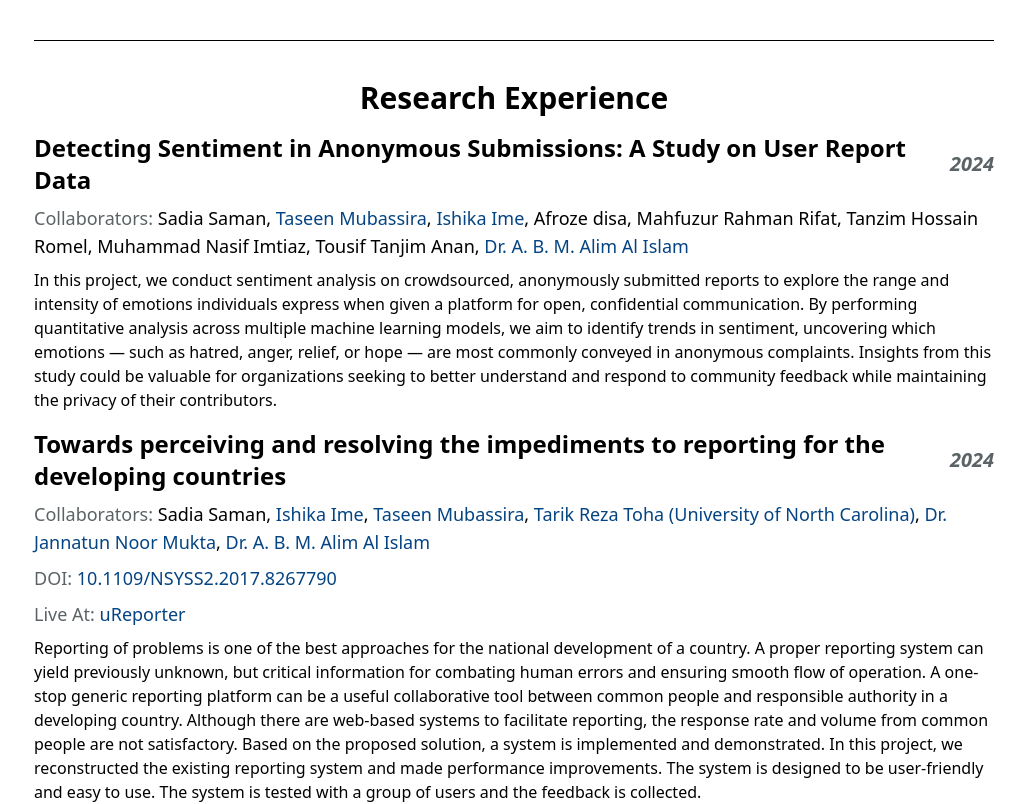
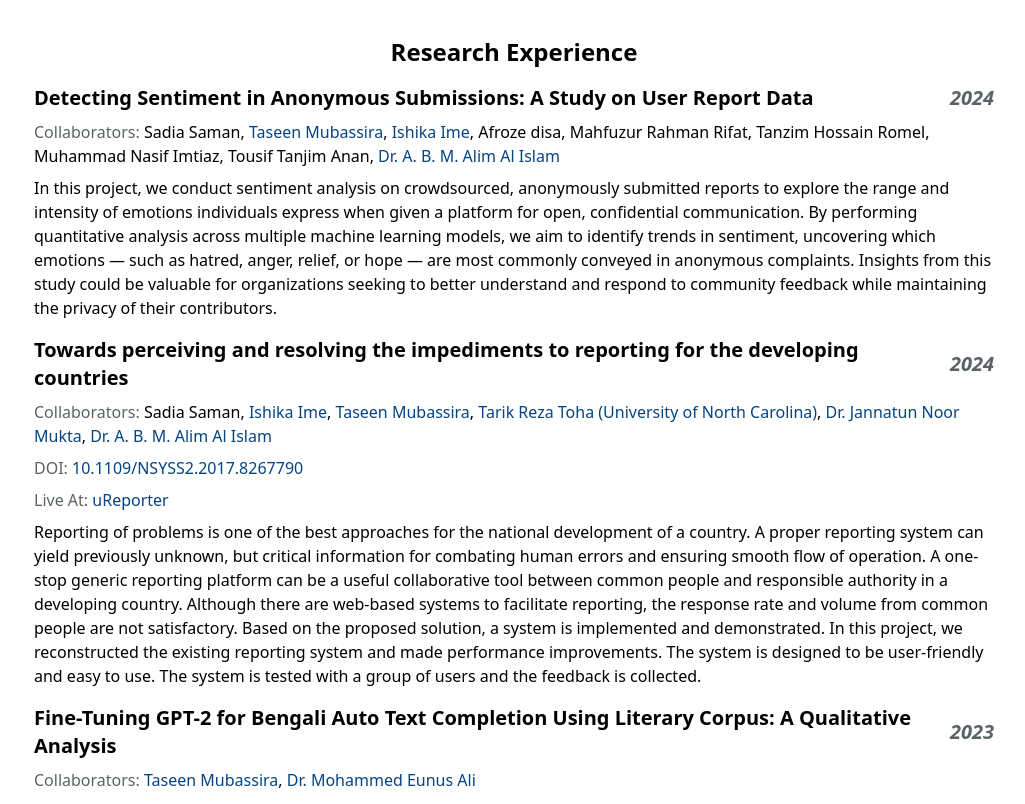
Before and after one commit to Moidda/moidda.github.io, a React (Create React App) app: page / in a window 1280 px wide. Shown: the part 1765-2569 px from the top of the page, without its empty margins (254-1279 px from the left). Built offline with nearby package versions, Linux system fonts and the light colour scheme.

Commit message:
Reduce fonts. Add project

```diff
--- a/src/components/common/Publication.js
+++ b/src/components/common/Publication.js
@@ -9,7 +9,7 @@ const Publication = ({ doi, title, year, collaborators, demo, description, confe
 
             {
                 collaborators && (
-                    <p className="text-lg">
+                    <p>
                         <span className='text-subtitle-gray'>Collaborators:</span>{' '}
                         {collaborators.map((collaborator, index) => (
                             <span key={index}>
@@ -23,7 +23,7 @@ const Publication = ({ doi, title, year, collaborators, demo, description, confe
 
             {
                 conference && (
-                    <p className='text-lg'>
+                    <p>
                         <span className='text-subtitle-gray'>Conference:</span>{' '}
                         <URL url={conference.url} text={conference.name} />
                     </p>
@@ -31,14 +31,14 @@ const Publication = ({ doi, title, year, collaborators, demo, description, confe
             }
 
             { doi &&
-                <p className='text-lg text-left'>
+                <p className='text-left'>
                     <span className='text-subtitle-gray'>DOI:</span>{' '}
                     <URL url={doi} text={doi} />
                 </p>
             }
 
             { demo &&
-                <p className='text-lg text-left'>
+                <p className='text-left'>
                     <span className='text-subtitle-gray'>{demo.title}:</span>{' '}
                     <URL url={demo.url} text={demo.text} />
                 </p>
--- a/src/components/common/SectionTitle.js
+++ b/src/components/common/SectionTitle.js
@@ -7,7 +7,7 @@ const SectionTitle = ({ id, title }) => {
                 height: .5,
                 border: "none"
             }}/>
-            <h1 id={id} className="text-3xl font-bold pt-10">{title}</h1>
+            <h1 id={id} className="text-2xl font-bold pt-10">{title}</h1>
         </div>
     );
 };
--- a/src/components/common/TitleWithYear.js
+++ b/src/components/common/TitleWithYear.js
@@ -14,7 +14,7 @@ const TitleWithYear = ({ title, url, year }) => {
         titleComponent = <span className="overflow-wrap break-words flex-1">{title}</span>;
     }
     return (
-        <h2 className="flex flex-row items-center justify-between gap-4 text-2xl font-bold">
+        <h2 className="flex flex-row items-center justify-between gap-4 text-xl font-bold">
             {titleComponent}
             <div className="italic text-right text-subtitle-gray text-xl whitespace-nowrap">{year}</div>
         </h2>
--- a/src/components/sections/About.js
+++ b/src/components/sections/About.js
@@ -8,8 +8,6 @@ const About = () => {
       <h1 className="text-center text-4xl font-serif font-bold pt-5">
         Mehedi <span className="text-[#5b6366]">Hasan</span>
       </h1>
-      <span>Software Engineer, Prospective Phd Student</span>
-      <br />
       <span>Dhaka, Bangladesh</span>
 
       <div className="flex flex-row space-x-1">
--- a/src/components/sections/Education.js
+++ b/src/components/sections/Education.js
@@ -75,8 +75,8 @@ const Education = () => {
         <div className='text-left space-y-2 mt-4'>
           <TitleWithYear title='Bangladesh University of Engineering and Technology (BUET)' year='March 2018 - June 2024' />
           <div>
-            <p className="text-lg text-subtitle-gray font-semibold">BACHELOR OF SCIENCE</p>
-            <p className="text-lg text-subtitle-gray font-semibold">COMPUTER SCIENCE AND ENGINEERING</p>
+            <p className="text-subtitle-gray font-semibold">BACHELOR OF SCIENCE</p>
+            <p className="text-subtitle-gray font-semibold">COMPUTER SCIENCE AND ENGINEERING</p>
           </div>
           <div className='pt-4'>
             <p>GPA: 3.57/4.00</p>
@@ -91,7 +91,7 @@ const Education = () => {
                 className="p-4 rounded-lg border border-gray-200 hover:shadow-md transition-shadow bg-white"
                 href={course.url}
               >
-                <h3 className="font-semibold text-lg mb-2">{course.title}</h3>
+                <h3 className="font-semibold mb-2">{course.title}</h3>
                 <p className="text-sm flex flex-col h-full">{course.topics}</p>
               </a>
             ))}
--- a/src/components/sections/Projects.js
+++ b/src/components/sections/Projects.js
@@ -12,18 +12,18 @@ const projects = [
         url: "https://moidda.github.io/P5js-Raycasting/"
     },
     {
-        title: "CNN from Scratch",
-        description: "Implementation of a convolutional neural network using Python and NumPy, trained on the NumtaDB dataset to recognize Bengali digits",
-        tech: "Python",
-        image: URLS.IMG_CNN,
-        url: "https://github.com/Moidda/Level-4-Term-2-sessionals/tree/main/CSE%20472%20Machine%20Learning%20Sessional/CNN"
+        title: "Smart Construction System",
+        description: "Citywide smart construction management system that given the availability of resources and different environmental factors, can predict the duration of certain projects and plan accordingly",
+        tech: "Django",
+        image: URLS.IMG_CODESAMURAI,
+        url: "https://www.youtube.com/watch?v=Edxe6fTzqfA"
     },
     {
-        title: "xv6 Memory Management",
-        description: "Paging support in xv6 operating system",
-        tech: "C",
-        image: URLS.IMG_XV6,
-        url: "https://github.com/Moidda/xv6-Memory-Management"
+        title: "Hand Gesture Based Laptop Controller",
+        description: "An ultrasonic distance sensor and microcontroller based system which detects hand gestures and can simulate some keypresses in a laptop",
+        tech: "Microcontrollers",
+        image: URLS.IMG_HANDGESTURE,
+        url: "https://www.youtube.com/watch?v=sOLE_DEBOi0"
     },
     {
         title: "Trapped",
@@ -40,11 +40,18 @@ const projects = [
         url: "https://github.com/Moidda/chaldaal"
     },
     {
-        title: "Smart Construction Work System",
-        description: "Citywide smart construction management system that given the availability of resources and different environmental factors, can predict the duration of certain projects and plan accordingly",
-        tech: "Django",
-        image: URLS.IMG_CODESAMURAI,
-        url: "https://www.youtube.com/watch?v=Edxe6fTzqfA"
+        title: "CNN from Scratch",
+        description: "Implementation of a convolutional neural network using Python and NumPy, trained on the NumtaDB dataset to recognize Bengali digits",
+        tech: "Python",
+        image: URLS.IMG_CNN,
+        url: "https://github.com/Moidda/Level-4-Term-2-sessionals/tree/main/CSE%20472%20Machine%20Learning%20Sessional/CNN"
+    },
+    {
+        title: "xv6 Memory Management",
+        description: "Paging support in xv6 operating system",
+        tech: "C",
+        image: URLS.IMG_XV6,
+        url: "https://github.com/Moidda/xv6-Memory-Management"
     }
 ];
 
@@ -62,7 +69,7 @@ const Projects = () => {
                     href={project.url}
                 >
                     <img src={project.image} alt={project.title} />
-                    <h3 className="font-semibold text-lg mt-2 mb-2">{project.title}</h3>
+                    <h3 className="font-semibold mt-2 mb-2">{project.title}</h3>
                     <div className="text-sm text-left flex flex-col h-full">
                         <p>{project.description}</p>
                         <span className='mt-auto'><b className='text-subtitle-gray'>Tech:</b> <span className='italic'>{project.tech}</span></span>
--- a/src/components/sections/WorkExperience.js
+++ b/src/components/sections/WorkExperience.js
@@ -2,6 +2,7 @@ import React from 'react';
 import SectionTitle from '../common/SectionTitle';
 import { SECTIONS } from '../../constants/Sections';
 import TitleWithYear from '../common/TitleWithYear';
+import URL from '../common/Url';
 
 const experiences = [
   {
@@ -47,21 +48,21 @@ const WorkExperience = () => {
       <SectionTitle title={SECTIONS.WORK_EXPERIENCE.title} id={SECTIONS.WORK_EXPERIENCE.id} />
 
       <div className='text-left space-y-2 mt-4'>
-        <p className='text-3xl font-semibold'>CHALDAL TECH</p>
+        <p className='text-xl font-semibold'><URL url="https://chaldal.tech/" text="CHALDAL TECH"/></p>
 
         <div className='pt-4'>
           <TitleWithYear title="Software Engineer III" year="Jul 2024 - Present"/>
-          <p className="text-lg text-subtitle-gray font-semibold">SPECIALIZED IN RESEARCH AND ALGORITHMS</p>
+          <p className="text-subtitle-gray font-semibold">SPECIALIZED IN RESEARCH AND ALGORITHMS</p>
         </div>
 
         <div className='pt-4'>
           <TitleWithYear title="Software Engineer III" year="Mar 2024 - Jul 2024"/>
-          <p className="text-lg text-subtitle-gray font-semibold">LOGISTICS TEAM</p>
+          <p className="text-subtitle-gray font-semibold">LOGISTICS TEAM</p>
         </div>
 
         <div className='pt-4'>
           <TitleWithYear title="Software Engineer II" year="Jun 2023 - Feb 2024"/>
-          <p className="text-lg text-subtitle-gray font-semibold">DISPATCHER TEAM</p>
+          <p className="text-subtitle-gray font-semibold">DISPATCHER TEAM</p>
         </div>
 
 
@@ -73,7 +74,7 @@ const WorkExperience = () => {
               className="p-4 rounded-lg border border-gray-200 hover:shadow-md transition-shadow bg-white flex flex-col min-h-[180px]"
               href={experience.url}
             >
-              <h3 className="font-semibold text-lg mb-2">{experience.title}</h3>
+              <h3 className="font-semibold mb-2">{experience.title}</h3>
               <div className="text-sm flex flex-col h-full">
                 <p>{experience.description}</p>
                 <span className='mt-auto'><b className='text-subtitle-gray'>Tech:</b> <span className='italic'>{experience.tech}</span></span>
--- a/src/constants/Urls.js
+++ b/src/constants/Urls.js
@@ -17,4 +17,5 @@ export const URLS = {
     IMG_CNN:           encodeURI(getPublicPath('/images/CNN.png')),
     IMG_CHALDAAL:      encodeURI(getPublicPath('/images/Chaldaal.png')),
     IMG_CODESAMURAI:   encodeURI(getPublicPath('/images/Smart Construction Work System.png')),
+    IMG_HANDGESTURE:   encodeURI(getPublicPath('/images/hand-gesture.webp')),
 };
```
Also changed, not shown: public/images/hand-gesture.webp (added).
